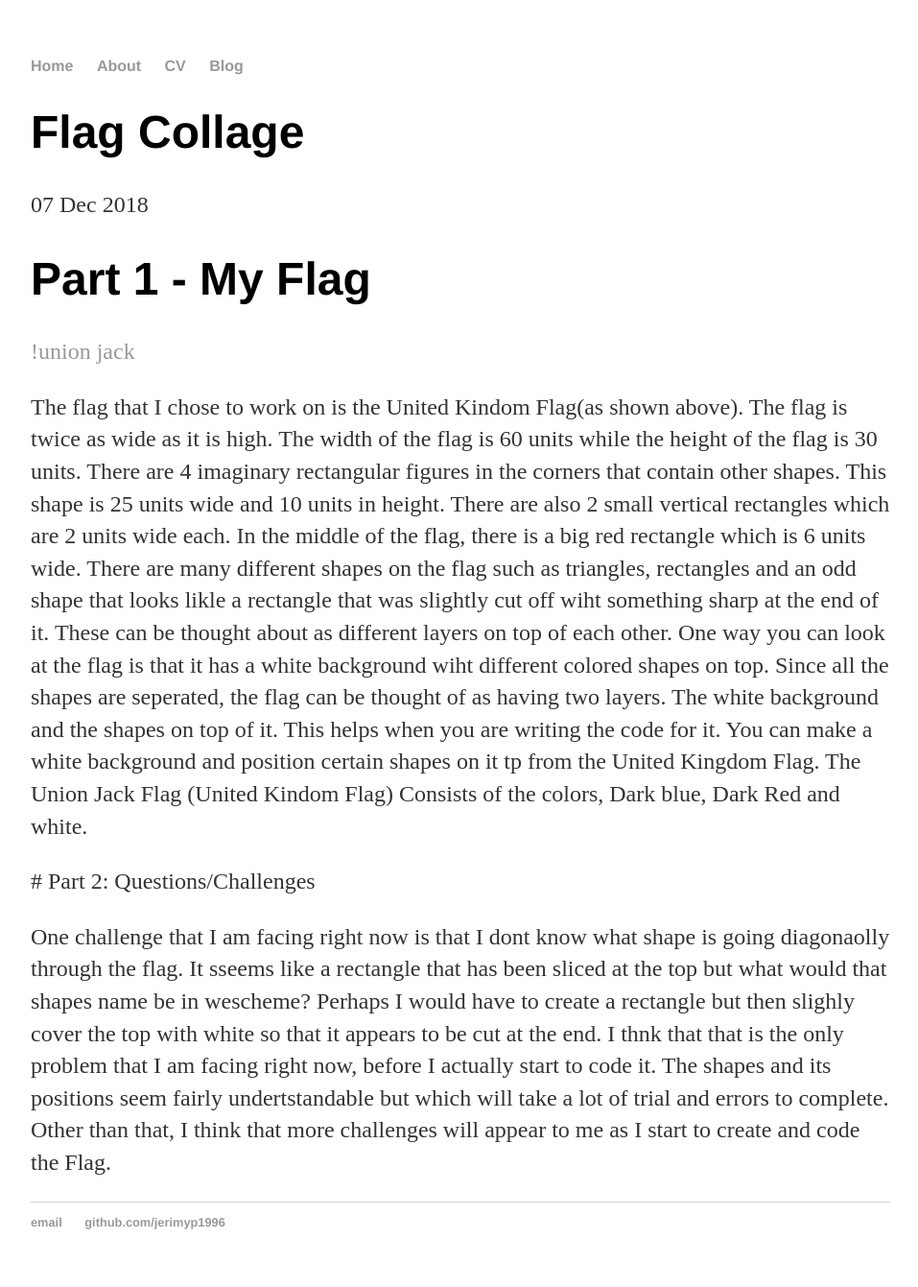
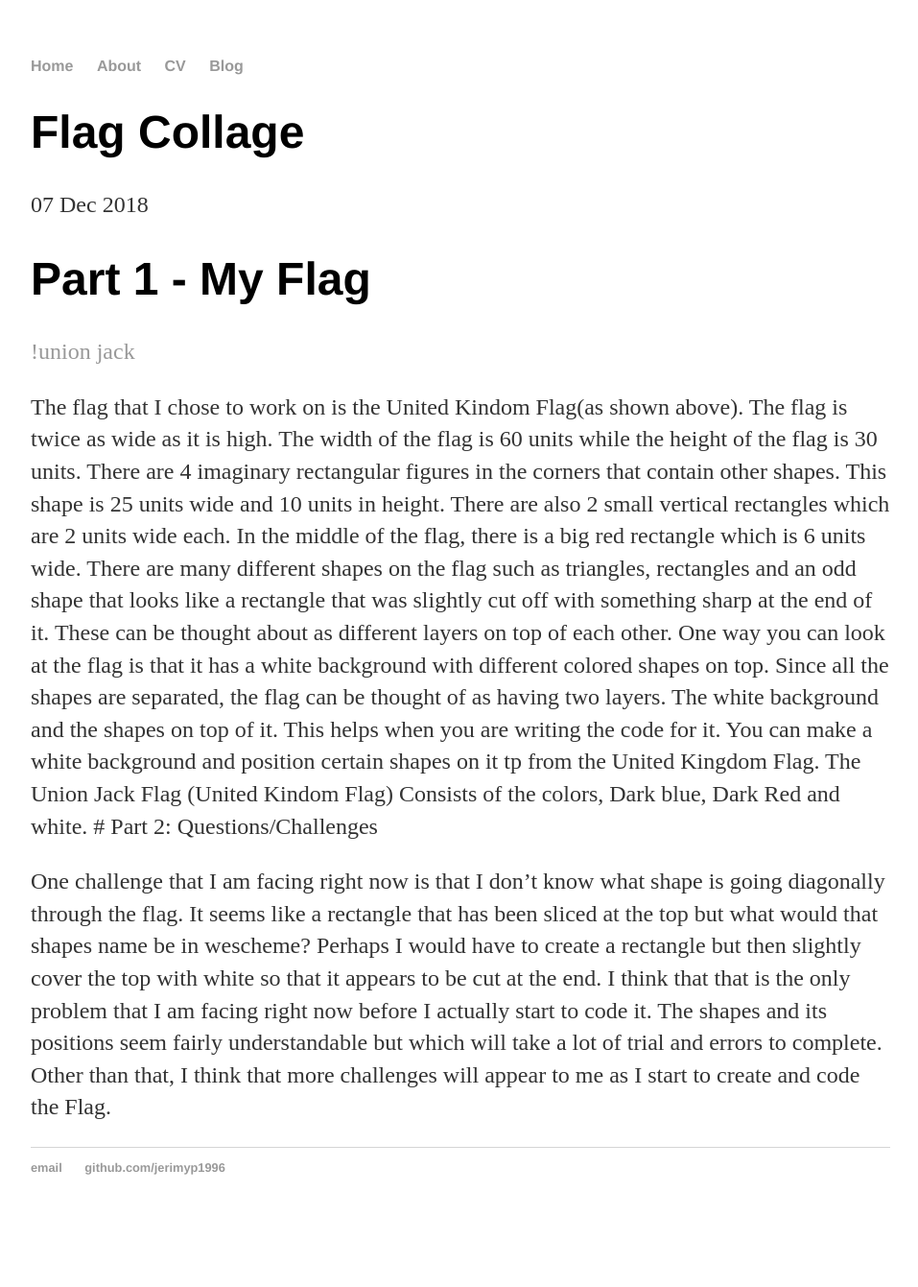
Before and after one commit to Jerimyp1996/Jerimyp1996.github.io, a Jekyll site: the page built from _posts/2018-12-07-weekly-reflection.md, in a window 1280 px wide. Shown: the whole page at 96% size, without its empty margins (160-1117 px from the left). Built offline with Jekyll 4.4.1, drawn with Linux system fonts in a browser that asks for light colours; after the commit the page ends 1284 px from its top, so only the background shows below that.

Commit message:
Update 2018-12-07-weekly-reflection.md

```diff
--- a/_posts/2018-12-07-weekly-reflection.md
+++ b/_posts/2018-12-07-weekly-reflection.md
@@ -9,8 +9,7 @@
 
 [!union jack](/images/union jack.png)
 
- The flag that I chose to work on is the United Kindom Flag(as shown above). The flag is twice as wide as it is high. The width of the flag is 60 units while the height of the flag is 30 units. There are 4 imaginary rectangular figures in the corners that contain other shapes. This shape is 25 units wide and 10 units in height. There are also 2 small vertical rectangles which are 2 units wide each. In the middle of the flag, there is a big red rectangle which is 6 units wide. There are many different shapes on the flag such as triangles, rectangles and an odd shape that looks likle a rectangle that was slightly cut off wiht something sharp at the end of it. These can be thought about as different layers on top of each other. One way you can look at the flag is that it has a white background wiht different colored shapes on top. Since all the shapes are seperated, the flag can be thought of as having two layers. The white background and the shapes on top of it. This helps when you are writing the code for it. You can make a white background and position certain shapes on it tp from the United Kingdom Flag. The Union Jack Flag (United Kindom Flag) Consists of the colors, Dark blue, Dark Red and white.
-
+ The flag that I chose to work on is the United Kindom Flag(as shown above). The flag is twice as wide as it is high. The width of the flag is 60 units while the height of the flag is 30 units. There are 4 imaginary rectangular figures in the corners that contain other shapes. This shape is 25 units wide and 10 units in height. There are also 2 small vertical rectangles which are 2 units wide each. In the middle of the flag, there is a big red rectangle which is 6 units wide. There are many different shapes on the flag such as triangles, rectangles and an odd shape that looks like a rectangle that was slightly cut off with something sharp at the end of it. These can be thought about as different layers on top of each other. One way you can look at the flag is that it has a white background with different colored shapes on top. Since all the shapes are separated, the flag can be thought of as having two layers. The white background and the shapes on top of it. This helps when you are writing the code for it. You can make a white background and position certain shapes on it tp from the United Kingdom Flag. The Union Jack Flag (United Kindom Flag) Consists of the colors, Dark blue, Dark Red and white.
  # Part 2: Questions/Challenges
 
- One challenge that I am facing right now is that I dont know what shape is going diagonaolly through the flag. It sseems like a rectangle that has been sliced at the top but what would that shapes name be in wescheme? Perhaps I would have to create a rectangle but then slighly cover the top with white so that it appears to be cut at the end. I thnk that that is the only problem that I am facing right now, before  I actually start to code it. The shapes and its positions seem fairly undertstandable but which will take a lot of trial and errors to complete. Other than that, I think that more challenges will appear to me as I start to create and code the Flag.
+ One challenge that I am facing right now is that I don't know what shape is going diagonally through the flag. It seems like a rectangle that has been sliced at the top but what would that shapes name be in wescheme? Perhaps I would have to create a rectangle but then slightly cover the top with white so that it appears to be cut at the end. I think that that is the only problem that I am facing right now before I actually start to code it. The shapes and its positions seem fairly understandable but which will take a lot of trial and errors to complete. Other than that, I think that more challenges will appear to me as I start to create and code the Flag.
```
